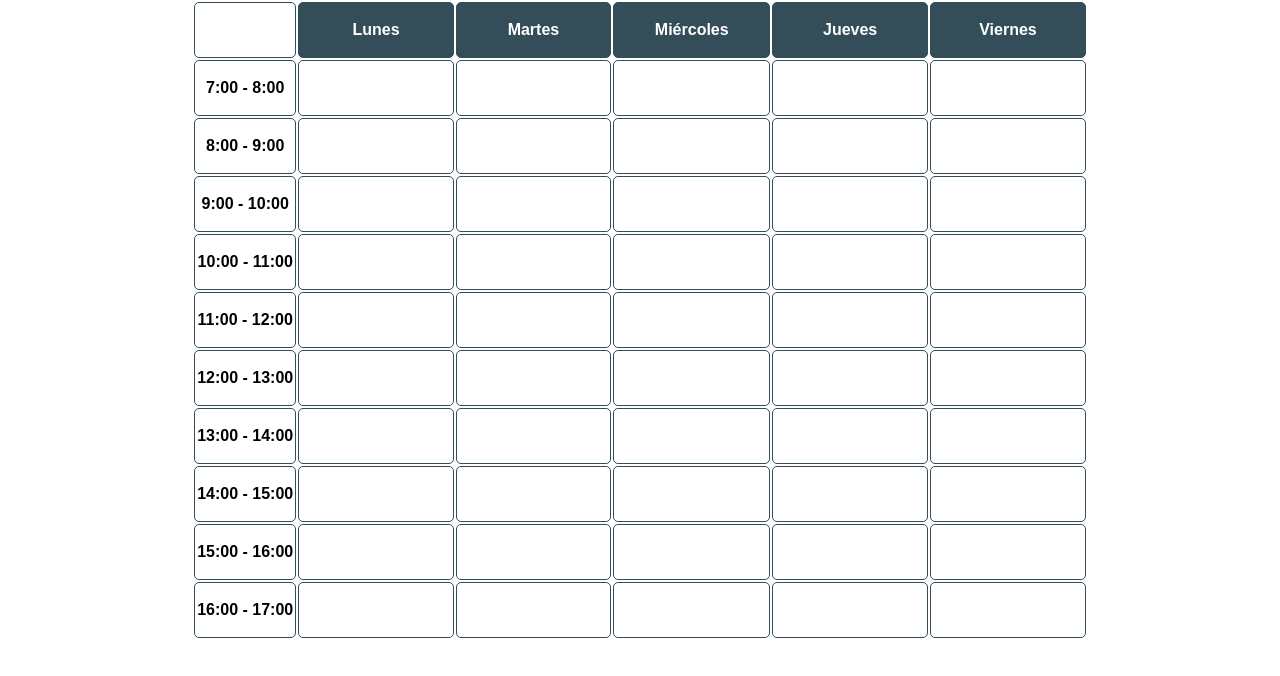
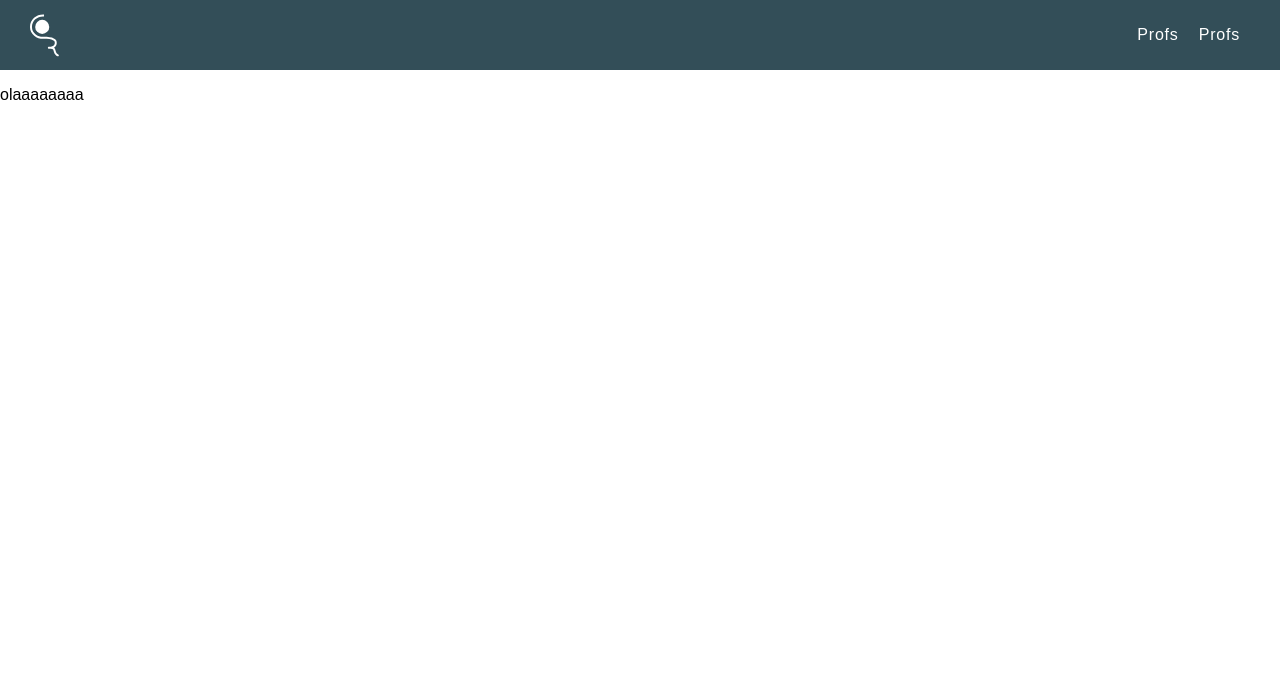
Before and after one commit to alejandroimen/Crehor, an Angular app: page / in a window 1280 px wide. Shown: the top 676 px of the page. Built offline with nearby package versions, Linux system fonts and the light colour scheme.

Commit message:
enrrutamiento

```diff
--- a/src/app/app-routing.module.ts
+++ b/src/app/app-routing.module.ts
@@ -1,8 +1,12 @@
+import { VistaPrincipalComponent } from './vistas/vista-principal/vista-principal.component';
+import { VistaProfesoresComponent } from './vistas/vista-profesores/vista-profesores.component';
 import { NgModule } from '@angular/core';
 import { RouterModule, Routes } from '@angular/router';
 
-const routes: Routes = [];
-
+const routes:Routes = [
+  {path: '', component: VistaPrincipalComponent},
+  {path: 'profs', component: VistaProfesoresComponent}
+]
 @NgModule({
   imports: [RouterModule.forRoot(routes)],
   exports: [RouterModule]
--- a/src/app/app.component.html
+++ b/src/app/app.component.html
@@ -1 +1,2 @@
-<app-vista-horario></app-vista-horario>
+<app-header></app-header>
+<router-outlet></router-outlet>
--- a/src/app/app.module.ts
+++ b/src/app/app.module.ts
@@ -6,6 +6,7 @@ import { AppComponent } from './app.component';
 import { MateriasModule } from './materias/materias.module';
 import { ProfesoresModule } from "./profesores/profesores.module";
 import { HorarioModule } from "./horario/horario.module";
+import { HeaderComponent } from './standalone/header/header.component';
 
 @NgModule({
   declarations: [
@@ -17,7 +18,9 @@ import { HorarioModule } from "./horario/horario.module";
     MateriasModule,
     HttpClientModule,
     ProfesoresModule,
-    HorarioModule
+    HorarioModule,
+    HeaderComponent
+
 ],
   providers: [],
   bootstrap: [AppComponent]
--- a/src/app/standalone/header/header.component.css
+++ b/src/app/standalone/header/header.component.css
@@ -4,9 +4,22 @@ header {
     height: 70px;
     display: flex;
     align-items: center;
-    justify-content: center;
+    justify-content: space-between;
+    padding: 0px 40px 0px 20px;
+    box-sizing: border-box;
 }
 
 header img {
-    height: 80%;
+    height: 70%;
 }
+
+header nav {
+    display: flex;
+    gap: 20px;
+}
+
+header nav a {
+    color: var(--blanco);
+    text-decoration: none;
+    letter-spacing: .8px;
+}
--- a/src/app/standalone/header/header.component.html
+++ b/src/app/standalone/header/header.component.html
@@ -1,3 +1,7 @@
 <header>
-    <img src="crehor.svg" alt="Crehor">
+    <img src="crehor-white.svg" alt="Crehor">
+    <nav>
+        <a routerLink="/profs">Profs</a>
+        <a routerLink="/profs">Profs</a>
+    </nav>
 </header>
--- a/src/app/standalone/header/header.component.ts
+++ b/src/app/standalone/header/header.component.ts
@@ -1,9 +1,10 @@
 import { Component } from '@angular/core';
+import { RouterModule } from '@angular/router';
 
 @Component({
   selector: 'app-header',
   standalone: true,
-  imports: [],
+  imports: [RouterModule],
   templateUrl: './header.component.html',
   styleUrl: './header.component.css'
 })
--- a/src/app/vistas/vista-principal/vista-principal.component.html
+++ b/src/app/vistas/vista-principal/vista-principal.component.html
@@ -1,4 +1,3 @@
 <div class="vista">
-    <app-header></app-header>
-
+    <p>olaaaaaaaa</p>
 </div>
--- /dev/null
+++ b/src/app/vistas/vista-profesores/vista-profesores.component.html
@@ -0,0 +1 @@
+<p>vista-profesores works!</p>
```
Also changed, not shown: src/app/vistas/vista-profesores/vista-profesores.component.ts (added, +10 -0 lines), src/app/vistas/vistas.module.ts (+6 -1 lines), public/crehor-white.svg (added), src/app/vistas/vista-profesores/vista-profesores.component.css (added), 1 other file (tests, documents, lock files or other folders).
